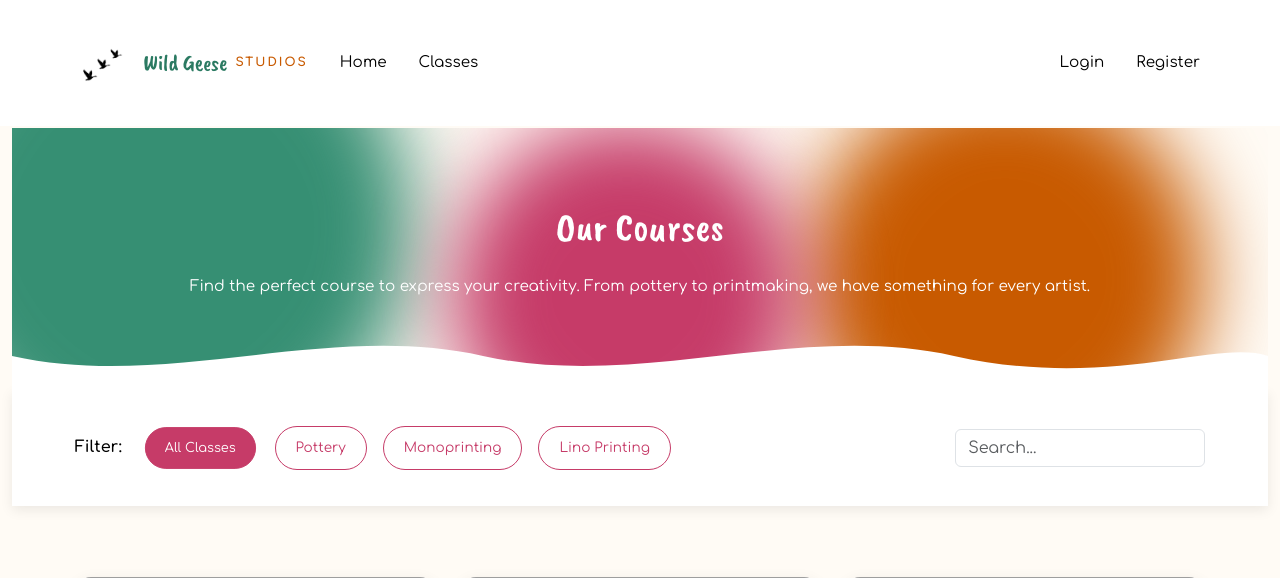
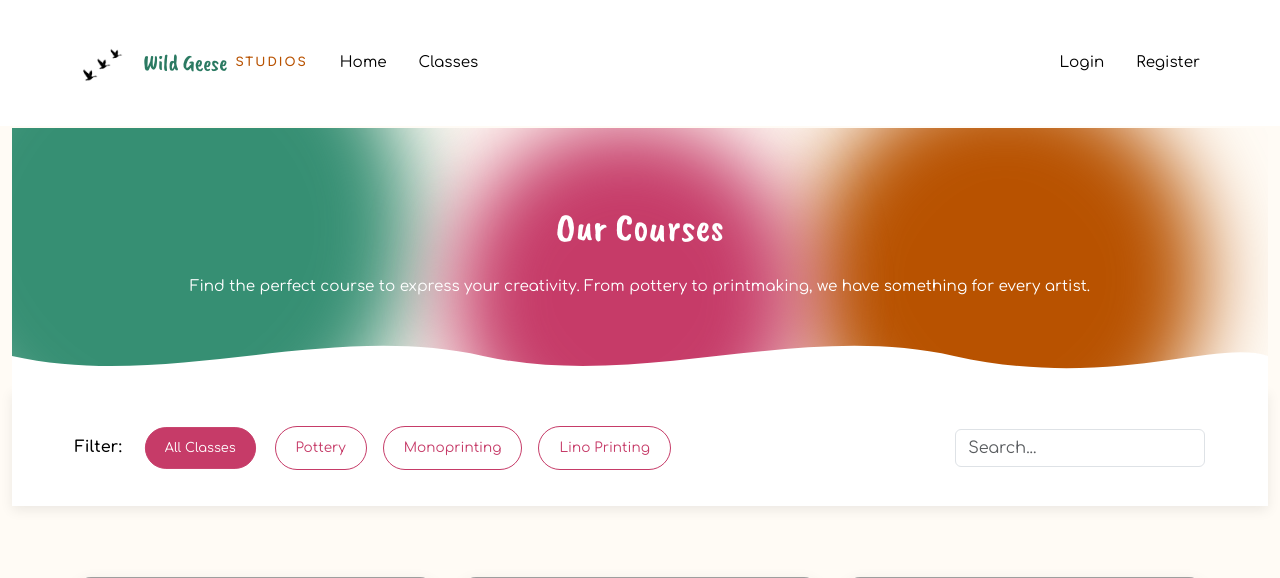
Before and after one commit to Court-Pencil/Ms4, a Django app: page /classes/ in a window 1280 px wide. Shown: the top 578 px of the page. Run offline with Django 5.2, Linux system fonts and the light colour scheme; data comes from the database, SQL or seed files in the repository; data that the repository does not hold is empty; grey boxes are pictures that could not be loaded.

Commit message:
fix: accessibility improvements - form labels, aria-labels, contrast fixes

```diff
--- a/classes/templates/classes/class_list.html
+++ b/classes/templates/classes/class_list.html
@@ -45,6 +45,7 @@
     {% endwith %}
 
     <form action="{% url 'class_list' %}" method="get" class="w-100 mt-2 mt-md-0 ms-md-auto" style="max-width: 250px;">
+      <label for="search" class="visually-hidden">Search classes</label>
       <input name="search" type="text" placeholder="Search..."
              class="form-control search-input">
     </form>
--- a/static/css/theme.css
+++ b/static/css/theme.css
@@ -4,7 +4,7 @@
     --heading-font: 'Caveat Brush', cursive;
     --body-font: 'Comfortaa', cursive;
 
-    --color-orange: #C85A00;
+    --color-orange: #B85200;
     --color-orange-light: #D96B10;
     --color-yellow: #C99200;
     --color-yellow-light: #E6A800;
--- a/templates/base.html
+++ b/templates/base.html
@@ -31,7 +31,7 @@
     <nav class="navbar navbar-expand-lg">
         <div class="container">
 
-            <a class="navbar-brand d-flex align-items-center gap-2" href="{% url 'home' %}">
+            <a class="navbar-brand d-flex align-items-center gap-2" href="{% url 'home' %}" aria-label="Wild Geese Studios homepage">
                 <img src="{% static 'images/logo.webp' %}" alt="Wild Geese Studios logo" height="40">
                 <span class="logo-wild">Wild Geese</span>
                 <span class="logo-studios fw-bold">Studios</span>
```
Also changed, not shown: README.md, 2 other files.
